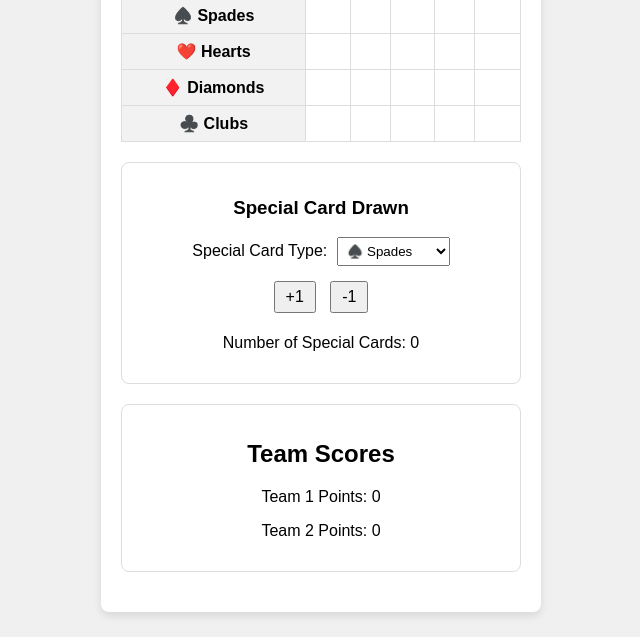
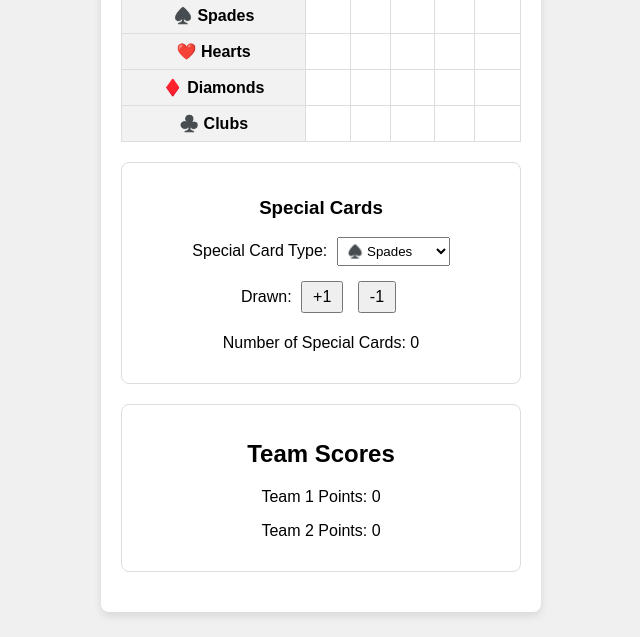
Before and after one commit to jgoncalocouto/SuecaCompanion, a plain HTML site: page index.html in a window 1280 px wide. Shown: the part 163-800 px from the top of the page, without its empty margins (319-959 px from the left). Drawn offline with Linux system fonts and the light colour scheme.

Commit message:
Update index.html

```diff
--- a/index.html
+++ b/index.html
@@ -58,9 +58,9 @@
             </tbody>
         </table>
 
-        <!-- Special Card Section -->
+        <!-- Special Cards Section -->
         <div class="special-section box">
-            <h3>Special Card Drawn</h3>
+            <h3>Special Cards</h3>
             <div>
                 <label for="specialType">Special Card Type:</label>
                 <select id="specialType">
@@ -71,6 +71,7 @@
                 </select>
             </div>
             <div class="special-buttons">
+                <span>Drawn:</span>
                 <button id="specialPlus">+1</button>
                 <button id="specialMinus">-1</button>
             </div>
```
